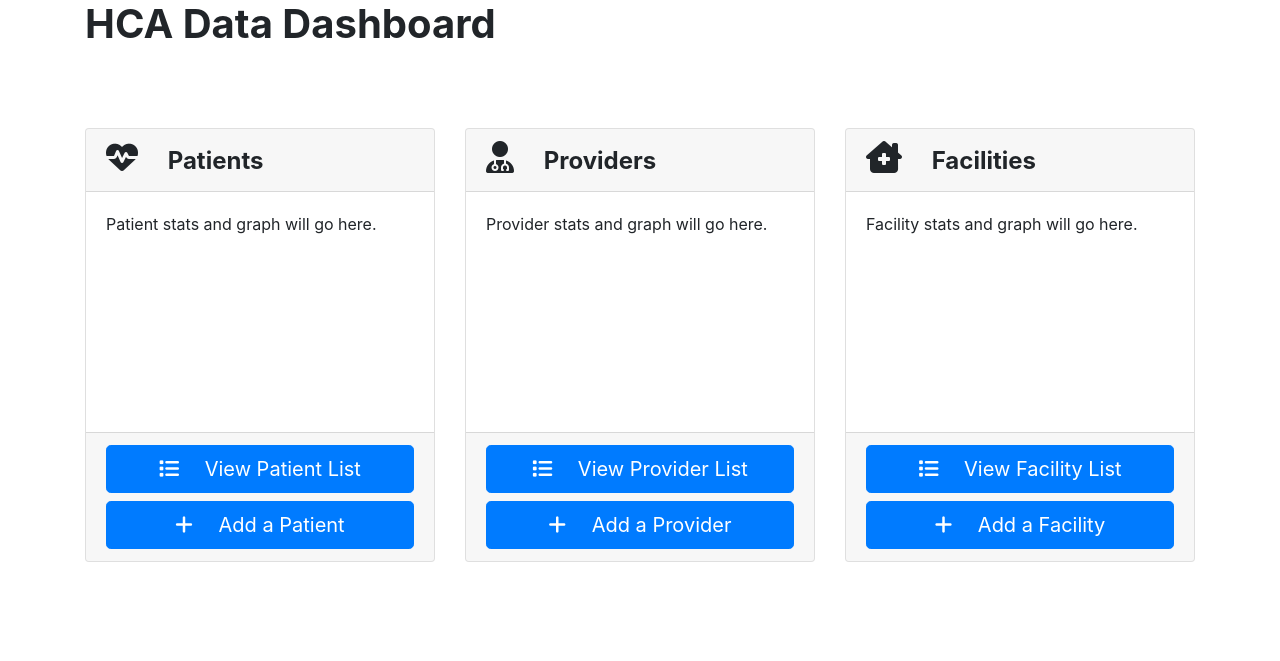
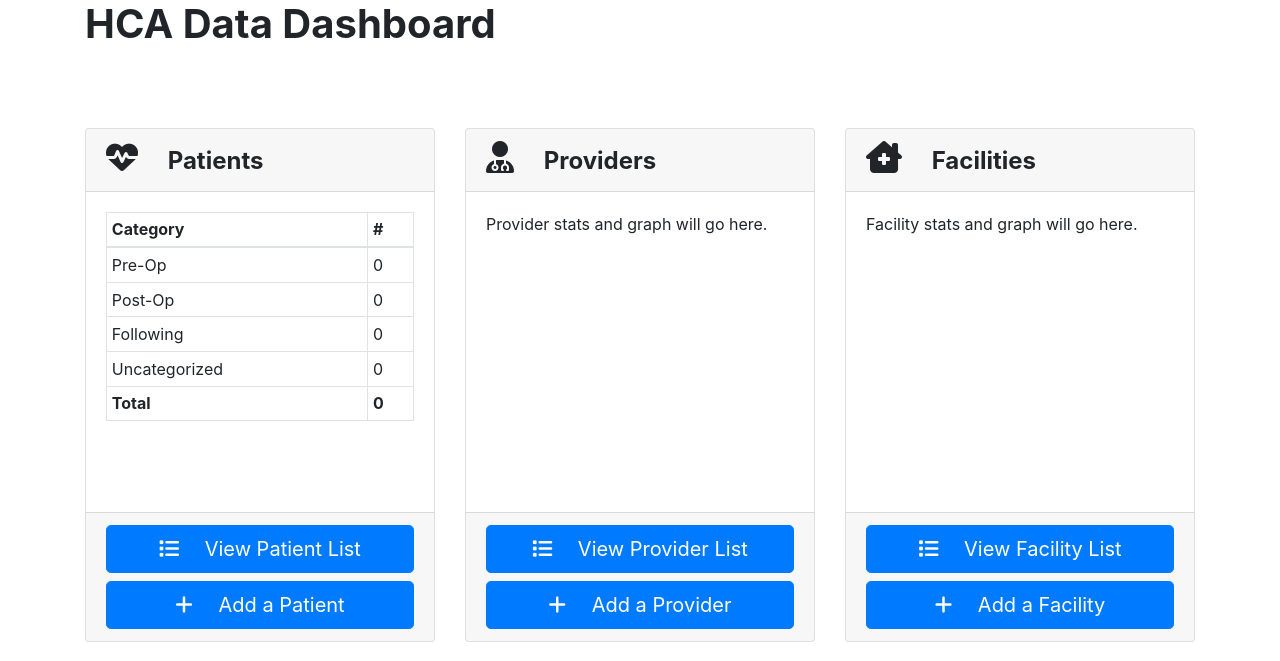
Before and after one commit to otr0624/HaitiApp, a Flask app: page / in a window 1280 px wide. Shown: the part 139-800 px from the top of the page. Run offline with Flask 2, Linux system fonts and the light colour scheme; data that the repository does not hold is empty; some libraries are stand-ins or nearby versions.

Commit message:
Added summary stats to patient card on dashboard

```diff
--- a/app/general/index.py
+++ b/app/general/index.py
@@ -1,4 +1,7 @@
 from flask import Blueprint, render_template
+from app.patients.patient_model import Patient
+from sqlalchemy import func
+
 
 index_bp = Blueprint('index_bp', __name__,
                      template_folder='templates',
@@ -9,4 +12,15 @@ index_bp = Blueprint('index_bp', __name__,
 @index_bp.route('/')
 @index_bp.route('/index')
 def index():
-    return render_template('index.html', title='Home')
+    preop_count = Patient.query.filter_by(patient_status_id=2).count()
+    postop_count = Patient.query.filter_by(patient_status_id=3).count()
+    follow_count = Patient.query.filter_by(patient_status_id=4).count()
+    uncat_count = Patient.query.filter_by(patient_status_id=1).count()
+    patient_count = len(Patient.query.all())
+    return render_template('index.html',
+                           title='Home',
+                           patient_count=patient_count,
+                           preop_count=preop_count,
+                           postop_count=postop_count,
+                           follow_count=follow_count,
+                           uncat_count=uncat_count)
--- a/app/general/templates/index.html
+++ b/app/general/templates/index.html
@@ -11,8 +11,37 @@
         <div class="card-header">
           <i class="fas fa-heartbeat fa-2x"></i><b style="font-size: 150%"> &emsp;Patients</b>
         </div>
-        <div class="card-body" style="height: 15rem">
-          <p class="card-text">Patient stats and graph will go here.</p>
+        <div class="card-body" style="height: 20rem">
+          <table class="table table-bordered table-sm">
+            <thead>
+              <tr>
+                <th scope="col">Category</th>
+                <th scope="col">#</th>
+              </tr>
+            </thead>
+            <tbody>
+              <tr>
+                <td>Pre-Op</td>
+                <td>{{ preop_count }}</td>
+              </tr>
+              <tr>
+                <td>Post-Op</td>
+                <td>{{ postop_count }}</td>
+              </tr>
+              <tr>
+                <td>Following</td>
+                <td>{{ follow_count }}</td>
+              </tr>
+              <tr>
+                <td>Uncategorized</td>
+                <td>{{ uncat_count }}</td>
+              </tr>
+              <tr>
+                <td><b>Total</b></td>
+                <td><b>{{ patient_count }}</b></td>
+              </tr>
+            </tbody>
+          </table>
         </div>
         <div class="card-footer">
           <a class="btn btn-primary btn-lg btn-block" href="/patients" role="button">
@@ -27,7 +56,7 @@
         <div class="card-header">
           <i class="fas fa-user-md fa-2x"></i><b style="font-size: 150%"> &emsp;Providers</b>
         </div>
-        <div class="card-body" style="height: 15rem">
+        <div class="card-body" style="height: 20rem">
           <p class="card-text">Provider stats and graph will go here.</p>
         </div>
         <div class="card-footer">
@@ -43,7 +72,7 @@
         <div class="card-header">
           <i class="fas fa-clinic-medical fa-2x"></i><b style="font-size: 150%"> &emsp;Facilities</b>
         </div>
-        <div class="card-body" style="height: 15rem">
+        <div class="card-body" style="height: 20rem">
           <p class="card-text">Facility stats and graph will go here.</p>
         </div>
         <div class="card-footer">
```
Also changed, not shown: app.db.
